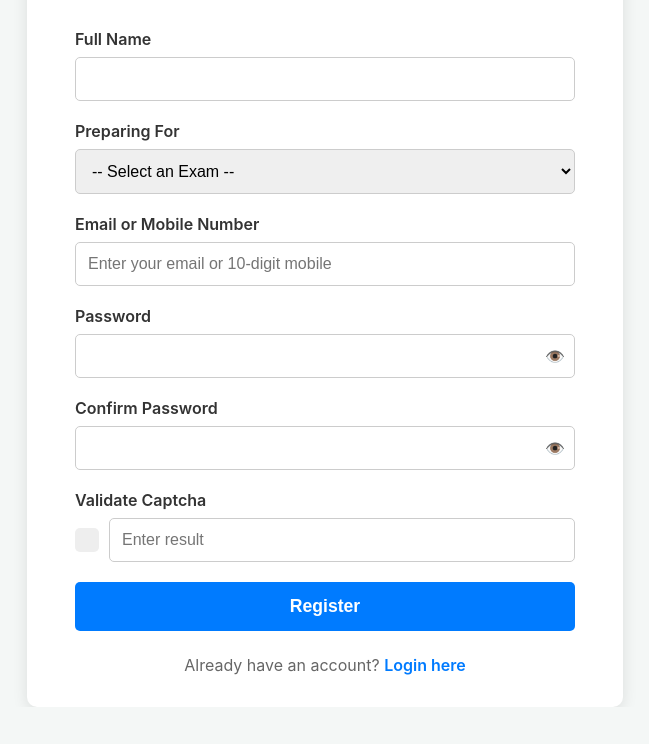
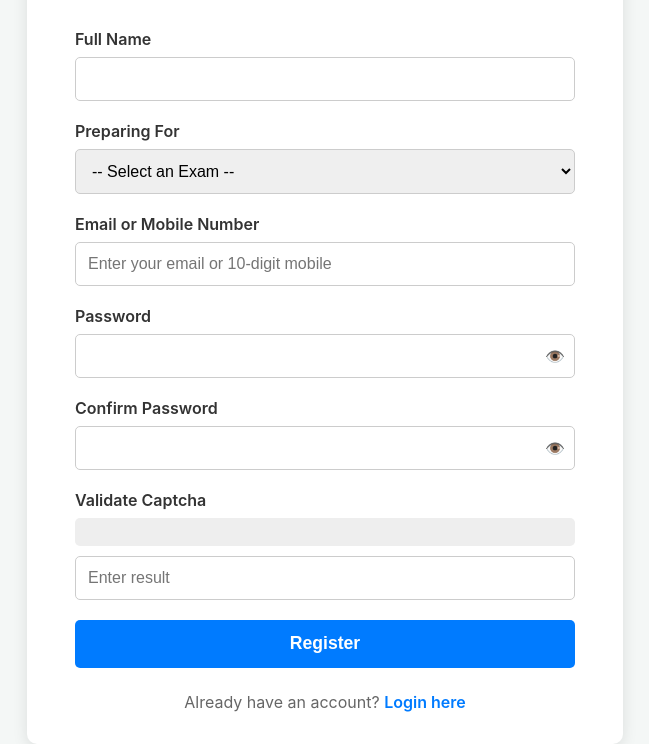
Before and after one commit to webwizard1433/Competitive-Success, a website: page registration.html in a window 1280 px wide. Shown: the part 131-875 px from the top of the page, without its empty margins (315-964 px from the left). Before the commit the page ends 838 px from the top, so only its background shows below. Drawn offline with Linux system fonts and the light colour scheme.

Commit message:
Auto update

```diff
--- a/registration.html
+++ b/registration.html
@@ -114,17 +114,19 @@
         }
 
         .captcha-group {
-            display: flex;
-            align-items: center;
+            display: flex; /* Changed to flex for alignment */
+            flex-direction: column; /* Stack items vertically */
+            align-items: stretch; /* Stretch items to full width */
             gap: 10px;
         }
 
         #captcha-label {
             font-weight: bold;
             background-color: #eee;
-            padding: 0.75rem;
+            padding: 0.85rem; /* Match button height */
             border-radius: 5px;
-            color: #333; /* Explicitly set a dark color for visibility */
+            color: #333; /* Ensure text is visible */
+            text-align: center; /* Center the captcha text */
             user-select: none;
         }
 
@@ -189,7 +191,6 @@
 
         /* Responsive adjustments for smaller screens */
         @media (max-width: 600px) {
-            .captcha-group { flex-direction: column; align-items: stretch; }
         }
     </style>
 </head>
```
Also changed, not shown: login.html (+2 -2 lines).
